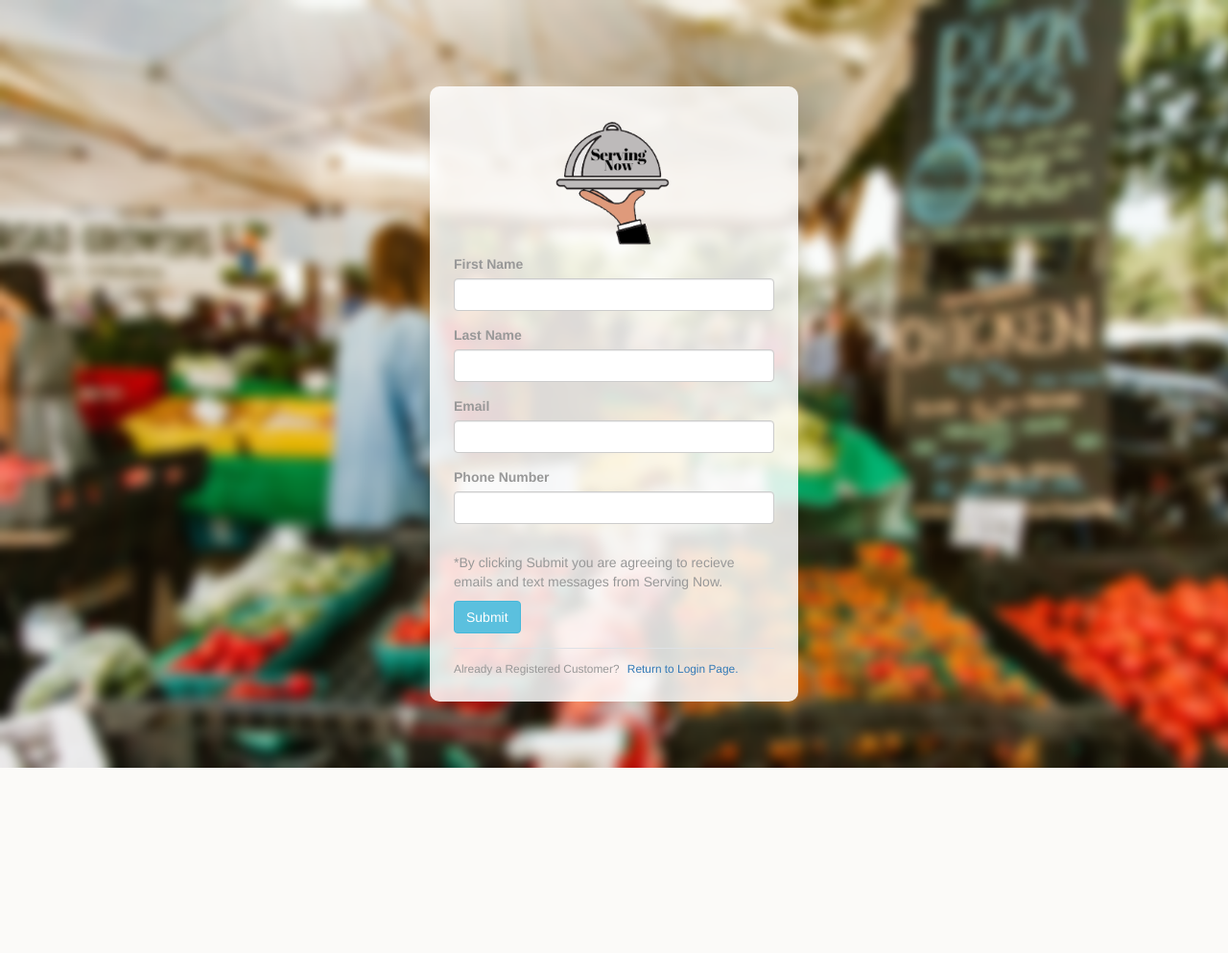
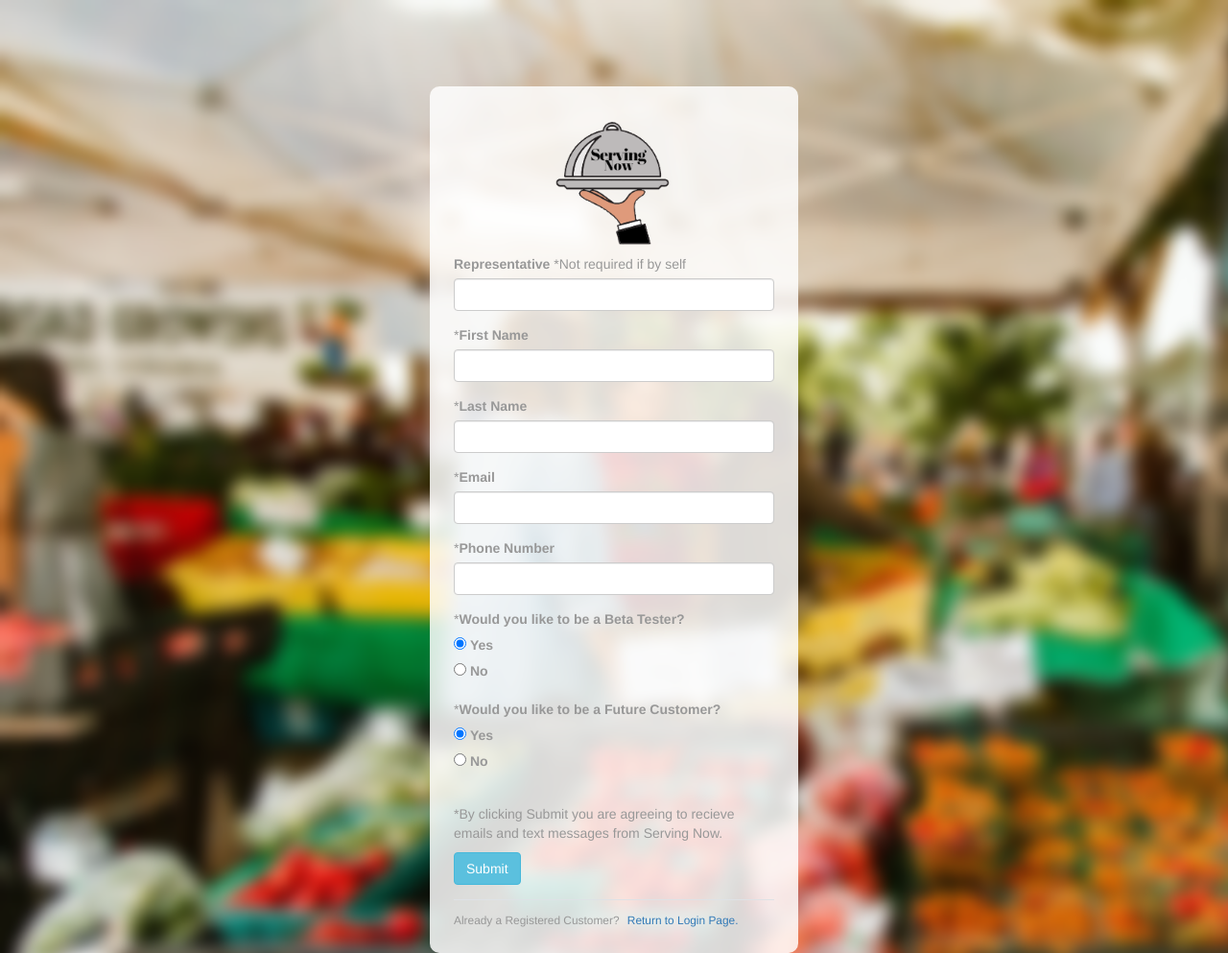
Before and after one commit to infinite-options/serving-now-webapp, a Flask app: page /customer/register in a window 1280 px wide. Shown: the whole page at 96% size. Before the commit the page ends 800 px from the top, so only its background shows below. Run offline with Flask 2, Linux system fonts and the light colour scheme; parts of the project's set-up code (start-up, migrations or seed data) failed here and were passed over; some libraries are stand-ins or nearby versions.

Commit message:
new customer registration buttons and report styling

```diff
--- a/forms.py
+++ b/forms.py
@@ -140,10 +140,13 @@ class LoginForm(FlaskForm):
         return True
 
 class CustomerForm(FlaskForm):
+    representative = StringField('Representative')
     firstName = StringField('First Name', validators=[DataRequired()])
     lastName = StringField('Last Name', validators=[DataRequired()])
     email = StringField('Email', validators=[DataRequired(), Email()])
     phoneNumber = StringField('Phone Number', validators=[DataRequired()])
+    betaTester = RadioField('Would you like to be a Beta Tester?', choices=[('True','Yes'),('False','No')], default='True', validators=[DataRequired()])
+    futureCustomer = RadioField('Would you like to be a Future Customer?', choices=[('True','Yes'),('False','No')], default='True', validators=[DataRequired()])
     submit = SubmitField('Submit')
 
     def validate_email(self, email):
--- a/main.py
+++ b/main.py
@@ -294,20 +294,28 @@ def register():
 def registerCustomer():
     form = CustomerForm(request.form)
     if form.validate_on_submit():
+        if not form.representative.data:
+            form.representative.data = 'None'
+        login_session['representative'] = form.representative.data
         customerId = uuid.uuid4().hex
         todaysDate = datetime.now(tz=timezone('US/Pacific')).strftime("%Y-%m-%dT%H:%M:%S")
         add_customer = db.put_item(TableName='customers',
                     Item={'customer_id': {'S': customerId},
                           'created_at': {'S': todaysDate},
+                          'representative': {'S': form.representative.data},
                           'first_name': {'S': form.firstName.data},
                           'last_name': {'S': form.lastName.data},
                           'phone_number': {'S': form.phoneNumber.data},
                           'email': {'S': form.email.data.lower()},
+                          'beta_tester': {'BOOL': strToBool(form.futureCustomer.data)},
+                          'future_customer': {'BOOL': strToBool(form.futureCustomer.data)},
                     }
                 )
         flash(form.email.data + ' is now registered as a customer for Serving Now.', 'success') # python 3 format.
         print("Account for " + form.email.data + " has been created")
         return redirect(url_for('login'))
+    if login_session.get('representative'):
+        form.representative.data = login_session['representative']
     return render_template('registerCustomer.html', title='registerCustomer', form=form) #  This is what happens if the submit is unsuccessful with errors highlighted
 
 
--- a/static/css/kitchen.css
+++ b/static/css/kitchen.css
@@ -6,6 +6,7 @@
 */
 .display-4 {
   color: #8a8a8a !important;
+  font-size: 35px;
 }
 
 #page-name {
--- a/static/css/payment.css
+++ b/static/css/payment.css
@@ -4,9 +4,10 @@
 }
 
 #cancelBtn {
+  margin-top: 5px;
   width: 750px;
   height: 50px;
-  border-radius: 3px;
+  border-radius: 4px;
   text-align: center;
   padding-top: 9px;
   background-color: #d0d0d0;
--- a/static/css/register.css
+++ b/static/css/register.css
@@ -1,5 +1,8 @@
 /* created by Jeremy Manalo on July 29 2019 at 3:35:55 */
 
+.display-4 {
+  font-size: 35px;
+}
 .description-input-box {
   height: 108px;
 }
--- a/static/css/registerCustomer.css
+++ b/static/css/registerCustomer.css
@@ -1,7 +1,6 @@
 body {
   background-image: url(../images/download.png);
   background-repeat: no-repeat;
-  background-size: cover;
   height: auto;
 }
 
--- a/templates/registerCustomer.html
+++ b/templates/registerCustomer.html
@@ -47,7 +47,21 @@
 
         <img src="{{ url_for('.static', filename='images/landing-logo.png') }}" class="center-block" width="150px" height="150px">
         <div class="form-group">
-          {{ form.firstName.label(class="form-control-label") }}
+          {{ form.representative.label(class="form-control-label") }}
+          *Not required if by self
+          {% if form.representative.errors %}
+            {{ form.representative(class="form-control form-control-lg is-invalid") }}
+            <div class="invalid-feedback">
+              {% for error in form.representative.errors %}
+                <span>{{ error }}</span>
+              {% endfor %}
+            </div>
+          {% else %}
+            {{ form.representative(class="form-control form-control-lg") }}
+          {% endif %}
+        </div>
+        <div class="form-group">
+          *{{ form.firstName.label(class="form-control-label") }}
 
           {% if form.firstName.errors %}
             {{ form.firstName(class="form-control form-control-lg is-invalid") }}
@@ -61,7 +75,7 @@
           {% endif %}
         </div>
         <div class="form-group">
-          {{ form.lastName.label(class="form-control-label") }}
+          *{{ form.lastName.label(class="form-control-label") }}
 
           {% if form.lastName.errors %}
             {{ form.lastName(class="form-control form-control-lg is-invalid") }}
@@ -75,7 +89,7 @@
           {% endif %}
         </div>
         <div class="form-group">
-          {{ form.email.label(class="form-control-label") }}
+          *{{ form.email.label(class="form-control-label") }}
 
           {% if form.email.errors %}
             {{ form.email(class="form-control form-control-lg is-invalid") }}
@@ -89,7 +103,7 @@
           {% endif %}
         </div>
         <div class="form-group">
-          {{ form.phoneNumber.label(class="form-control-label") }}
+          *{{ form.phoneNumber.label(class="form-control-label") }}
 
           {% if form.phoneNumber.errors %}
             {{ form.phoneNumber(class="form-control form-control-lg is-invalid") }}
@@ -100,6 +114,36 @@
             </div>
           {% else %}
             {{ form.phoneNumber(class="form-control form-control-lg") }}
+          {% endif %}
+        </div>
+        <div class="form-group">
+          *{{ form.betaTester.label() }}
+          {% if form.betaTester.errors %}
+            {{ form.betaTester(class="pl-0", style="list-style: none;") }}
+            <div style="display: block;" class="invalid-feedback">
+              {% for error in form.betaTester.errors %}
+                {% if loop.index != 1 %}
+                  <span>{{ error }}</span>
+                {% endif %}
+              {% endfor %}
+            </div>
+          {% else %}
+            {{ form.betaTester(class="pl-0", style="list-style: none;") }}
+          {% endif %}
+        </div>
+        <div class="form-group">
+          *{{ form.futureCustomer.label() }}
+          {% if form.futureCustomer.errors %}
+            {{ form.futureCustomer(class="pl-0", style="list-style: none;") }}
+            <div style="display: block;" class="invalid-feedback">
+              {% for error in form.futureCustomer.errors %}
+                {% if loop.index != 1 %}
+                  <span>{{ error }}</span>
+                {% endif %}
+              {% endfor %}
+            </div>
+          {% else %}
+            {{ form.futureCustomer(class="pl-0", style="list-style: none;") }}
           {% endif %}
         </div>
       </fieldset>
--- a/templates/report.html
+++ b/templates/report.html
@@ -53,7 +53,7 @@
                         <div class="border border-gray mb-2 mt-2 order-item-box">
                           <img src={{item.photo.S}} class="card-img-top float-left" style="max-width:190px; height:120px">
                             <span class="align-top list-inline-item float-left ml-2">
-                              <p class="display-4"> {{ item.price }} {{ item.name }} </p>
+                              <p class="item-title display-4"> {{ item.price }} {{ item.name }} </p>
                               <p class="text-left"> Quantity: {{ item.qty }} </p>
                               <p class="text-left"> Revenue: {{ item.revenue }} </p>
                             </span>
```
Also changed, not shown: static/css/reportStyle.css (+6 -1 lines).
